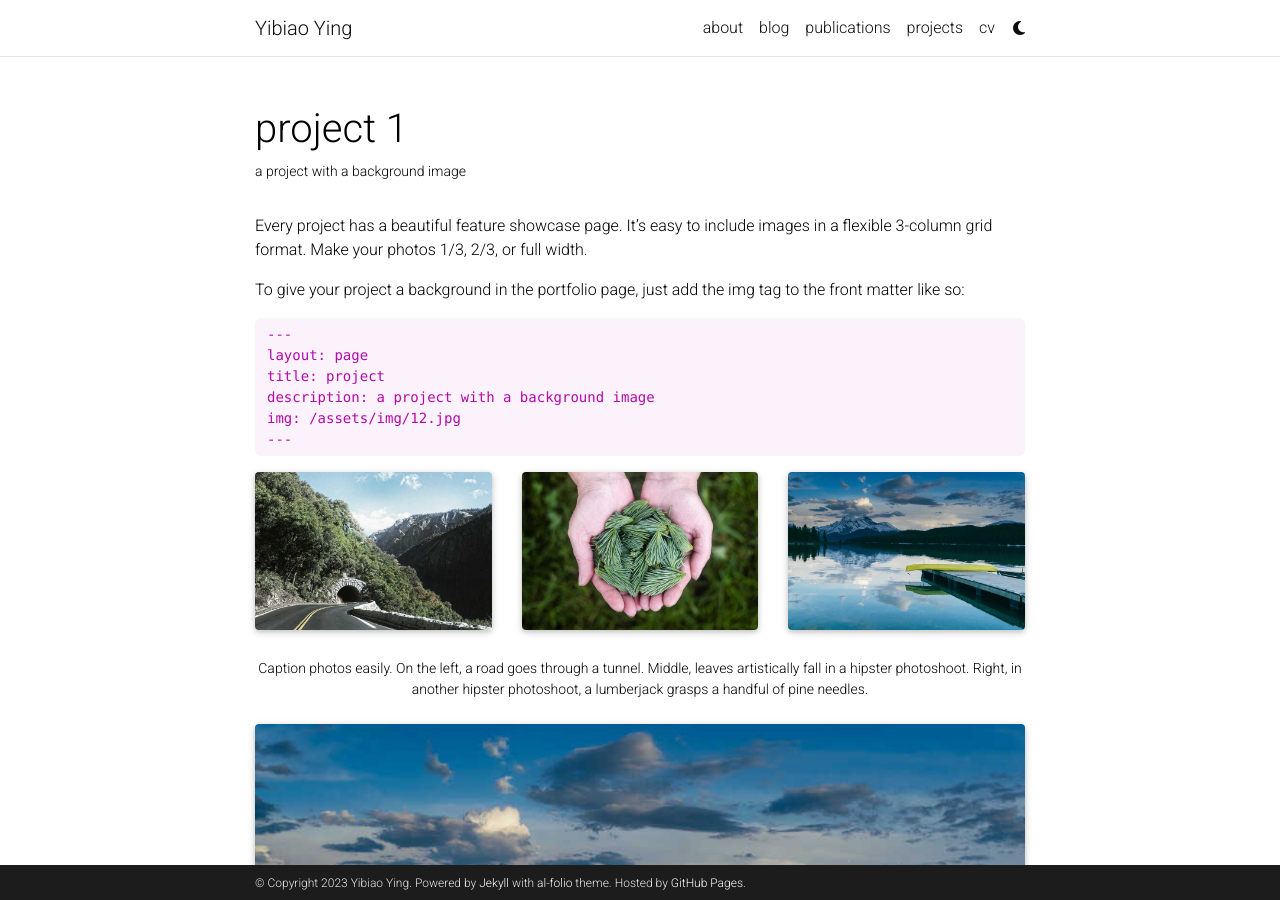
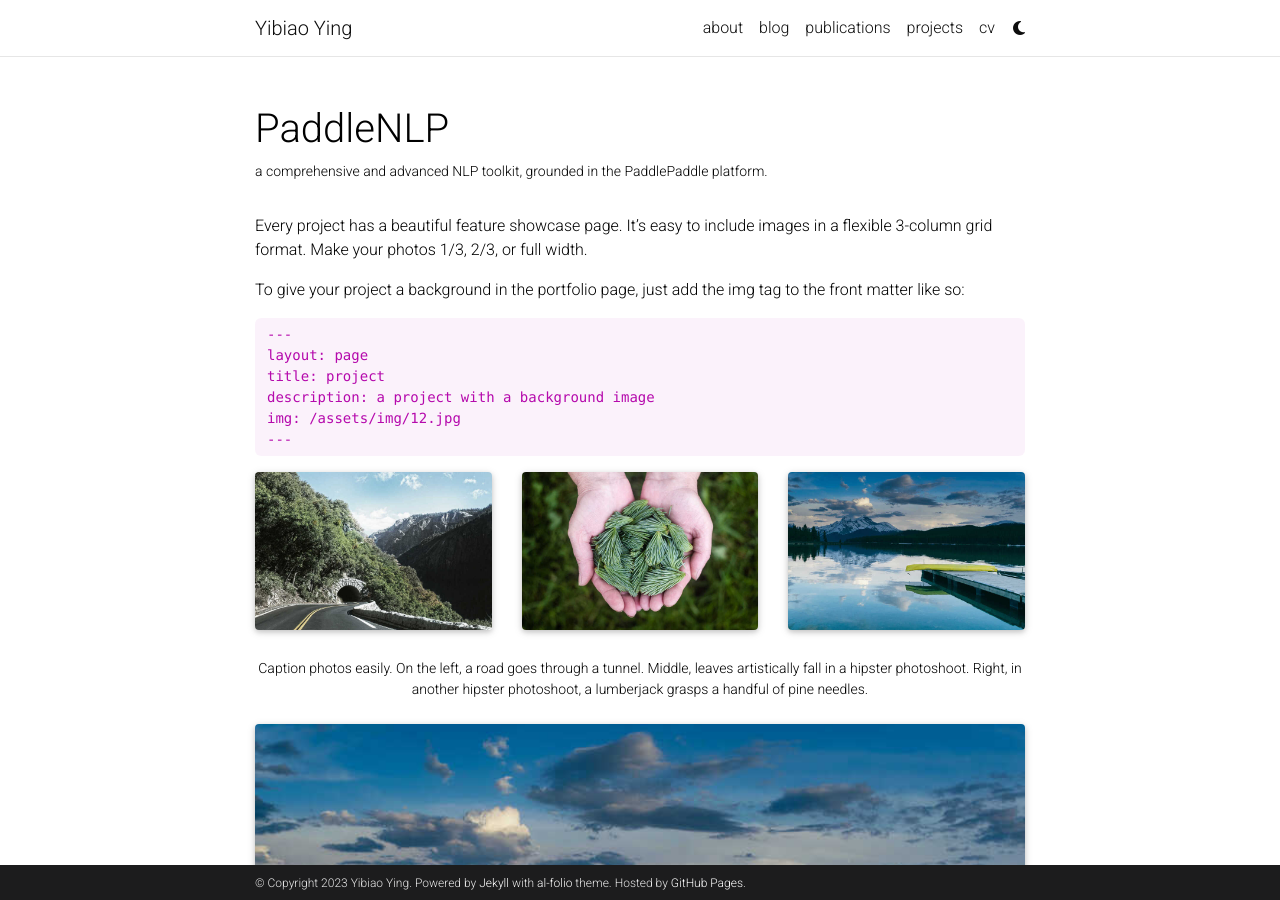
Before and after one commit to yingyibiao/yingyibiao.github.io, a Jekyll site: the page built from _projects/1_project.md, in a window 1280 px wide and 900 px high. Built offline with Jekyll 4.4.1, drawn with Linux system fonts in a browser that asks for light colours; full-size pictures stand in for the smaller copies a plugin makes; comment, search, counter and statistics services are not loaded; a style sheet for code colours, icons or effects is not loaded.

Commit message:
update cv

```diff
--- a/_data/cv.yml
+++ b/_data/cv.yml
@@ -30,13 +30,13 @@
   type: time_table
   contents:
     - title: Senior Machine Learning Engineer
-      company: Learnable.ai, Shanghai, China
+      institution: Learnable.ai, Shanghai, China
       year: 2022 - now
       description:
         - Designed and implemented an intelligent grading system for the K-12 English subject based on English semantics with large language models(LLMs) and Langchain.
         - Contributed to the official implementation of the intelligent grading system for Translation Questions in the National CET-4 English Test.
     - title: Senior Machine Learning Engineer
-      company: Baidu, Beijing, China
+      institution: Baidu, Beijing, China
       year: 2020 - 2022
       description:
         - Proud member of the esteemed DLTP Department, tasked with spearheading the development of Baidu's state-of-the-art deep learning platform, PaddlePaddle.
@@ -75,4 +75,4 @@
 - title: Interests
   type: list
   contents:
-    - <u>Hobbies:</u> Climbing, Hiking, etc.
+    - Hobbies: Climbing, Hiking, etc.
--- a/_projects/1_project.md
+++ b/_projects/1_project.md
@@ -1,7 +1,7 @@
 ---
 layout: page
-title: project 1
-description: a project with a background image
+title: PaddleNLP
+description: a comprehensive and advanced NLP toolkit, grounded in the PaddlePaddle platform.
 img: assets/img/12.jpg
 importance: 1
 category: work
```
